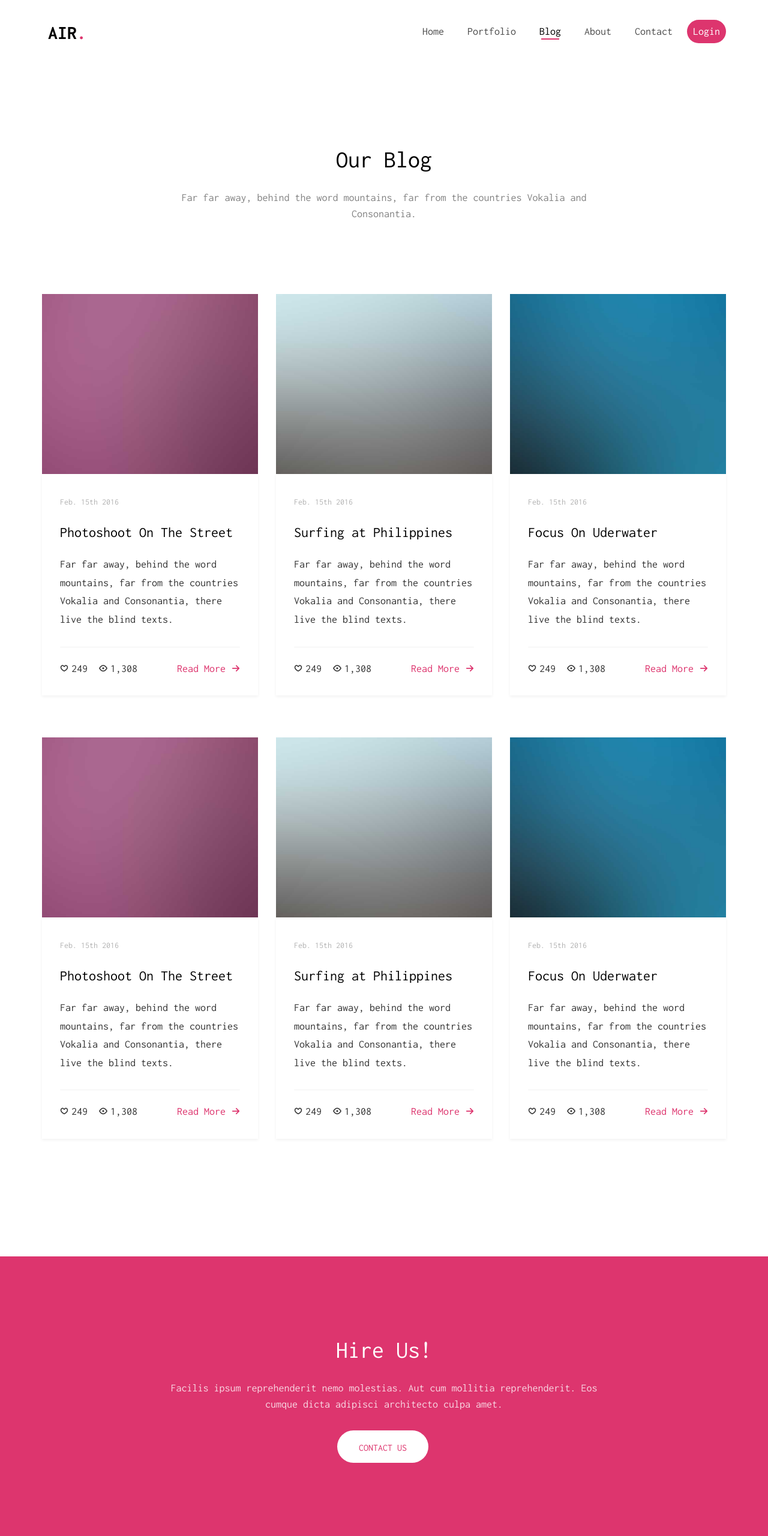
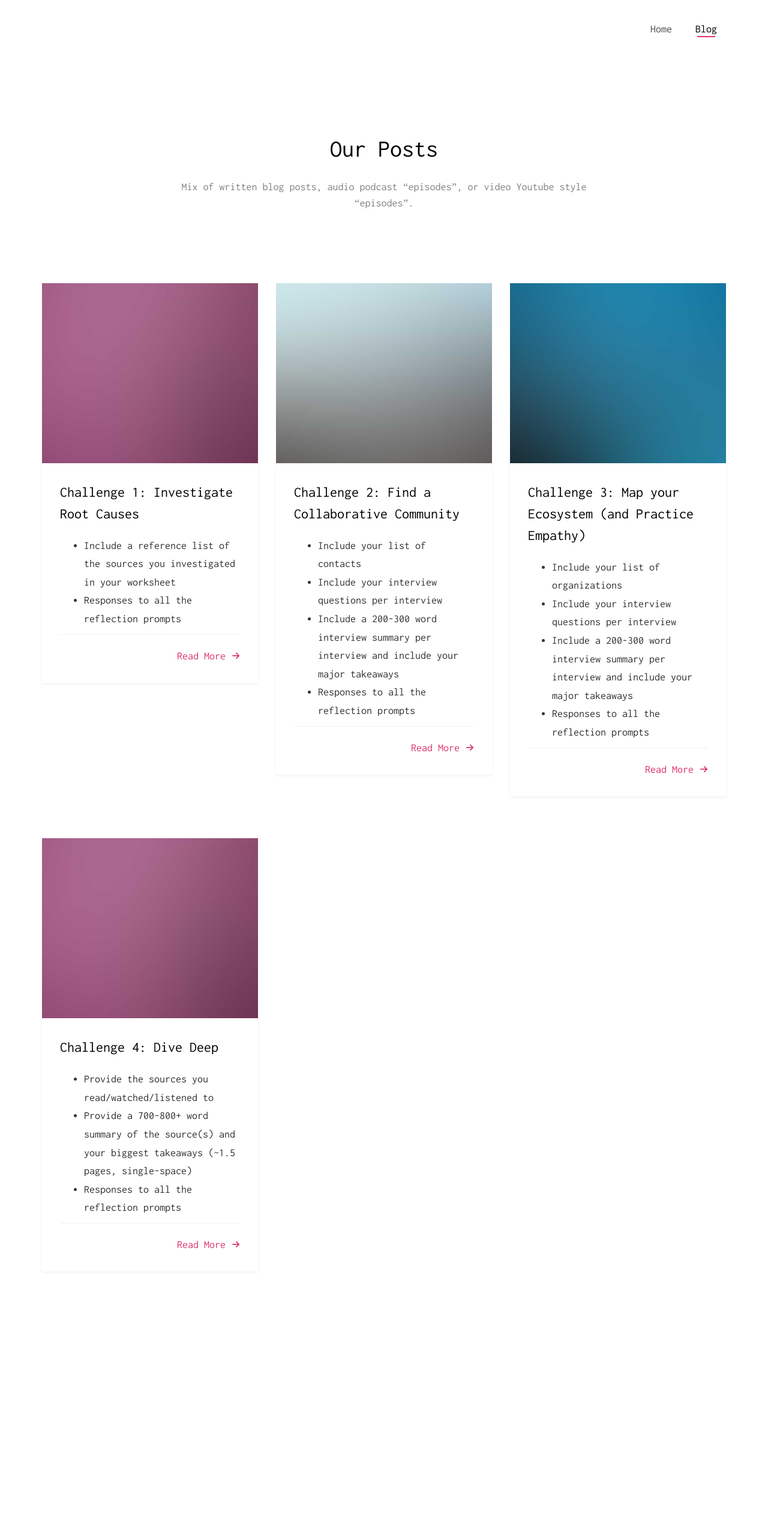
Before and after one commit to TempestIndra/INST380, a plain HTML site: page blog.html in a window 1280 px wide. Shown: the top 2560 px of the page at 60% size. After the commit the page ends 2315 px from the top, so only its background shows below. Drawn offline with Linux system fonts and the light colour scheme; files whose address does not match are found by name.

Commit message:
update blog page

```diff
--- a/blog.html
+++ b/blog.html
@@ -3,36 +3,9 @@
 	<head>
 	<meta charset="utf-8">
 	<meta http-equiv="X-UA-Compatible" content="IE=edge">
-	<title>Air &mdash; Free Website Template, Free HTML5 Template by freehtml5.co</title>
+	<title>INST380 Changemaker Challenge</title>
 	<meta name="viewport" content="width=device-width, initial-scale=1">
-	<meta name="description" content="Free HTML5 Website Template by freehtml5.co" />
-	<meta name="keywords" content="free website templates, free html5, free template, free bootstrap, free website template, html5, css3, mobile first, responsive" />
-	<meta name="author" content="freehtml5.co" />
 
-	<!--
-	//////////////////////////////////////////////////////
-
-	FREE HTML5 TEMPLATE
-	DESIGNED & DEVELOPED by FreeHTML5.co
-
-	Website: 		http://freehtml5.co/
-	Email: 			info@freehtml5.co
-	Twitter: 		http://twitter.com/fh5co
-	Facebook: 		https://www.facebook.com/fh5co
-
-	//////////////////////////////////////////////////////
-	 -->
-
-  	<!-- Facebook and Twitter integration -->
-	<meta property="og:title" content=""/>
-	<meta property="og:image" content=""/>
-	<meta property="og:url" content=""/>
-	<meta property="og:site_name" content=""/>
-	<meta property="og:description" content=""/>
-	<meta name="twitter:title" content="" />
-	<meta name="twitter:image" content="" />
-	<meta name="twitter:url" content="" />
-	<meta name="twitter:card" content="" />
 
 	<!-- <link href="https://fonts.googleapis.com/css?family=Work+Sans:300,400,500,700,800" rel="stylesheet">	 -->
 	<link href="https://fonts.googleapis.com/css?family=Inconsolata:400,700" rel="stylesheet">
@@ -67,24 +40,13 @@
 			<div class="container">
 				<div class="row">
 					<div class="col-xs-2">
-						<div id="fh5co-logo"><a href="index.html">Air<span>.</span></a></div>
 					</div>
 					<div class="col-xs-10 text-right menu-1">
 						<ul>
 							<li><a href="index.html">Home</a></li>
-							<li><a href="portfolio.html">Portfolio</a></li>
 							<li class="has-dropdown active">
 								<a href="blog.html">Blog</a>
-								<ul class="dropdown">
-									<li><a href="#">Web Design</a></li>
-									<li><a href="#">eCommerce</a></li>
-									<li><a href="#">Branding</a></li>
-									<li><a href="#">API</a></li>
-								</ul>
 							</li>
-							<li><a href="about.html">About</a></li>
-							<li><a href="contact.html">Contact</a></li>
-							<li class="btn-cta"><a href="#"><span>Login</span></a></li>
 						</ul>
 					</div>
 				</div>
@@ -97,8 +59,9 @@
 		<div class="container">
 			<div class="row animate-box">
 				<div class="col-md-8 col-md-offset-2 text-center fh5co-heading">
-					<h2>Our Blog</h2>
-					<p>Far far away, behind the word mountains, far from the countries Vokalia and Consonantia.</p>
+					<h2>Our Posts</h2>
+					<p>Mix of written blog posts, audio podcast “episodes”, or video Youtube style “episodes”.
+						</p>
 				</div>
 			</div>
 			<div class="row">
@@ -106,12 +69,14 @@
 					<div class="fh5co-blog animate-box">
 						<a href="#" class="blog-bg" style="background-image: url(images/blog-1.jpg);"></a>
 						<div class="blog-text">
-							<span class="posted_on">Feb. 15th 2016</span>
-							<h3><a href="#">Photoshoot On The Street</a></h3>
-							<p>Far far away, behind the word mountains, far from the countries Vokalia and Consonantia, there live the blind texts.</p>
+							<h3><a href="#">Challenge 1: Investigate Root Causes</a></h3>
+							<ul>
+								<li>Include a reference list of the sources you investigated in your worksheet
+								</li>
+									<li>Responses to all the reflection prompts
+									</li>
+							</ul>
 							<ul class="stuff">
-								<li><i class="icon-heart2"></i>249</li>
-								<li><i class="icon-eye2"></i>1,308</li>
 								<li><a href="#">Read More<i class="icon-arrow-right22"></i></a></li>
 							</ul>
 						</div>
@@ -121,12 +86,67 @@
 					<div class="fh5co-blog animate-box">
 						<a href="#" class="blog-bg" style="background-image: url(images/blog-2.jpg);"></a>
 						<div class="blog-text">
+							<h3><a href="#">Challenge 2: Find a Collaborative Community</a></h3>
+							<ul>
+								<li>Include your list of contacts</li>
+									<li>Include your interview questions per interview</li>
+									<li>Include a 200-300 word interview summary per interview and include your major takeaways</li>
+										<li>Responses to all the reflection prompts</li>
+							</ul>
+							<ul class="stuff">
+								<li><a href="#">Read More<i class="icon-arrow-right22"></i></a></li>
+							</ul>
+						</div>
+					</div>
+				</div>
+				<div class="col-md-4">
+					<div class="fh5co-blog animate-box">
+						<a href="#" class="blog-bg" style="background-image: url(images/blog-3.jpg);"></a>
+						<div class="blog-text">
+							<h3><a href="#">Challenge 3: Map your Ecosystem (and Practice Empathy)</a></h3>
+							<ul>
+								<li>Include your list of organizations
+								</li>
+								<li>Include your interview questions per interview
+								</li>
+								<li>Include a 200-300 word interview summary per interview and include your major takeaways
+								</li>
+								<li>Responses to all the reflection prompts
+								</li>
+							</ul>
+							<ul class="stuff">
+								<li><a href="#">Read More<i class="icon-arrow-right22"></i></a></li>
+							</ul>
+						</div>
+					</div>
+				</div>
+				<div class="col-md-4">
+					<div class="fh5co-blog animate-box">
+						<a href="#" class="blog-bg" style="background-image: url(images/blog-1.jpg);"></a>
+						<div class="blog-text">
+							<h3><a href="#">Challenge 4: Dive Deep</a></h3>
+							<ul>
+								<li>Provide the sources you read/watched/listened to</li>
+								<li>Provide a 700-800+ word summary of the source(s) and your biggest takeaways (~1.5 pages, single-space)</li>
+								<li>Responses to all the reflection prompts  </li>
+							</ul>
+
+
+
+							<ul class="stuff">
+								<li><a href="#">Read More<i class="icon-arrow-right22"></i></a></li>
+							</ul>
+						</div>
+					</div>
+				</div>
+				<!-- <div class="col-md-4">
+					<div class="fh5co-blog animate-box">
+						<a href="#" class="blog-bg" style="background-image: url(images/blog-2.jpg);"></a>
+						<div class="blog-text">
 							<span class="posted_on">Feb. 15th 2016</span>
 							<h3><a href="#">Surfing at Philippines</a></h3>
 							<p>Far far away, behind the word mountains, far from the countries Vokalia and Consonantia, there live the blind texts.</p>
 							<ul class="stuff">
-								<li><i class="icon-heart2"></i>249</li>
-								<li><i class="icon-eye2"></i>1,308</li>
 								<li><a href="#">Read More<i class="icon-arrow-right22"></i></a></li>
 							</ul>
 						</div>
@@ -140,134 +160,16 @@
 							<h3><a href="#">Focus On Uderwater</a></h3>
 							<p>Far far away, behind the word mountains, far from the countries Vokalia and Consonantia, there live the blind texts.</p>
 							<ul class="stuff">
-								<li><i class="icon-heart2"></i>249</li>
-								<li><i class="icon-eye2"></i>1,308</li>
 								<li><a href="#">Read More<i class="icon-arrow-right22"></i></a></li>
 							</ul>
 						</div>
 					</div>
-				</div>
-				<div class="col-md-4">
-					<div class="fh5co-blog animate-box">
-						<a href="#" class="blog-bg" style="background-image: url(images/blog-1.jpg);"></a>
-						<div class="blog-text">
-							<span class="posted_on">Feb. 15th 2016</span>
-							<h3><a href="#">Photoshoot On The Street</a></h3>
-							<p>Far far away, behind the word mountains, far from the countries Vokalia and Consonantia, there live the blind texts.</p>
-							<ul class="stuff">
-								<li><i class="icon-heart2"></i>249</li>
-								<li><i class="icon-eye2"></i>1,308</li>
-								<li><a href="#">Read More<i class="icon-arrow-right22"></i></a></li>
-							</ul>
-						</div>
-					</div>
-				</div>
-				<div class="col-md-4">
-					<div class="fh5co-blog animate-box">
-						<a href="#" class="blog-bg" style="background-image: url(images/blog-2.jpg);"></a>
-						<div class="blog-text">
-							<span class="posted_on">Feb. 15th 2016</span>
-							<h3><a href="#">Surfing at Philippines</a></h3>
-							<p>Far far away, behind the word mountains, far from the countries Vokalia and Consonantia, there live the blind texts.</p>
-							<ul class="stuff">
-								<li><i class="icon-heart2"></i>249</li>
-								<li><i class="icon-eye2"></i>1,308</li>
-								<li><a href="#">Read More<i class="icon-arrow-right22"></i></a></li>
-							</ul>
-						</div>
-					</div>
-				</div>
-				<div class="col-md-4">
-					<div class="fh5co-blog animate-box">
-						<a href="#" class="blog-bg" style="background-image: url(images/blog-3.jpg);"></a>
-						<div class="blog-text">
-							<span class="posted_on">Feb. 15th 2016</span>
-							<h3><a href="#">Focus On Uderwater</a></h3>
-							<p>Far far away, behind the word mountains, far from the countries Vokalia and Consonantia, there live the blind texts.</p>
-							<ul class="stuff">
-								<li><i class="icon-heart2"></i>249</li>
-								<li><i class="icon-eye2"></i>1,308</li>
-								<li><a href="#">Read More<i class="icon-arrow-right22"></i></a></li>
-							</ul>
-						</div>
-					</div>
-				</div>
+				</div> -->
 			</div>
 		</div>
 	</div>
 
-	<div id="fh5co-started">
-		<div class="overlay"></div>
-		<div class="container">
-			<div class="row animate-box">
-				<div class="col-md-8 col-md-offset-2 text-center fh5co-heading">
-					<h2>Hire Us!</h2>
-					<p>Facilis ipsum reprehenderit nemo molestias. Aut cum mollitia reprehenderit. Eos cumque dicta adipisci architecto culpa amet.</p>
-					<p><a href="#" class="btn btn-default btn-lg">Contact Us</a></p>
-				</div>
-			</div>
-		</div>
-	</div>
 
-	<footer id="fh5co-footer" role="contentinfo">
-		<div class="container">
-			<div class="row row-pb-md">
-				<div class="col-md-4 fh5co-widget">
-					<h4>Air</h4>
-					<p>Facilis ipsum reprehenderit nemo molestias. Aut cum mollitia reprehenderit. Eos cumque dicta adipisci architecto culpa amet.</p>
-				</div>
-				<div class="col-md-2 col-md-push-1 fh5co-widget">
-					<h4>Links</h4>
-					<ul class="fh5co-footer-links">
-						<li><a href="#">Home</a></li>
-						<li><a href="#">Portfolio</a></li>
-						<li><a href="#">Blog</a></li>
-						<li><a href="#">About</a></li>
-					</ul>
-				</div>
-
-				<div class="col-md-2 col-md-push-1 fh5co-widget">
-					<h4>Categories</h4>
-					<ul class="fh5co-footer-links">
-						<li><a href="#">Landing Page</a></li>
-						<li><a href="#">Real Estate</a></li>
-						<li><a href="#">Personal</a></li>
-						<li><a href="#">Business</a></li>
-						<li><a href="#">e-Commerce</a></li>
-					</ul>
-				</div>
-
-				<div class="col-md-4 col-md-push-1 fh5co-widget">
-					<h4>Contact Information</h4>
-					<ul class="fh5co-footer-links">
-						<li>198 West 21th Street, <br> Suite 721 New York NY 10016</li>
-						<li><a href="tel://1234567920">+ 1235 2355 98</a></li>
-						<li><a href="mailto:info@yoursite.com">info@yoursite.com</a></li>
-						<li><a href="http://https://freehtml5.co">freehtml5.co</a></li>
-					</ul>
-				</div>
-
-			</div>
-
-			<div class="row copyright">
-				<div class="col-md-12 text-center">
-					<p>
-						<small class="block">&copy; 2016 Free HTML5. All Rights Reserved.</small>
-						<small class="block">Designed by <a href="http://freehtml5.co/" target="_blank">FreeHTML5.co</a> Demo Images: <a href="http://unsplash.co/" target="_blank">Unsplash</a></small>
-					</p>
-					<p>
-						<ul class="fh5co-social-icons">
-							<li><a href="#"><i class="icon-twitter"></i></a></li>
-							<li><a href="#"><i class="icon-facebook"></i></a></li>
-							<li><a href="#"><i class="icon-linkedin"></i></a></li>
-							<li><a href="#"><i class="icon-dribbble"></i></a></li>
-						</ul>
-					</p>
-				</div>
-			</div>
-
-		</div>
-	</footer>
 	</div>
 
 	<div class="gototop js-top">
--- a/css/style.css
+++ b/css/style.css
@@ -19,7 +19,9 @@ body {
   background: #fff;
   scroll-behavior: smooth;
 }
-
+*{
+  scroll-behavior: smooth;
+}
 #page {
   position: relative;
   overflow-x: hidden;
```
